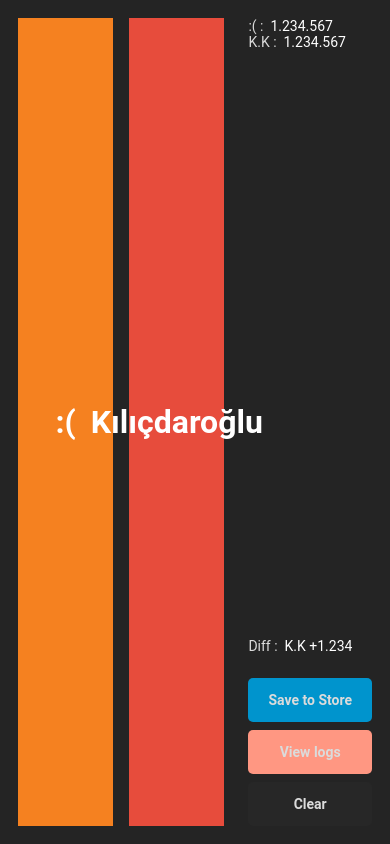
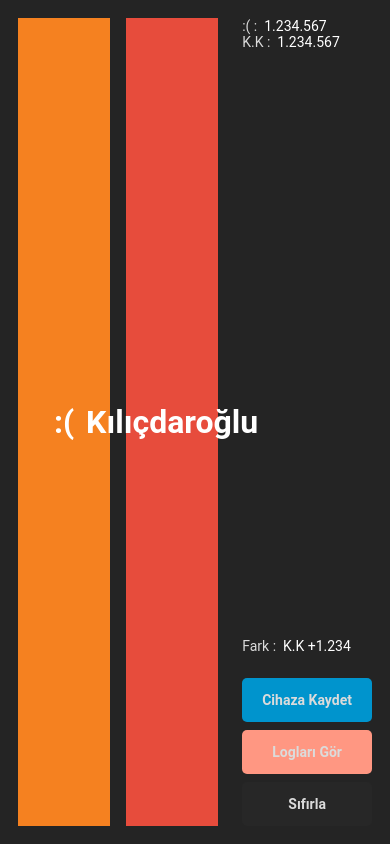
Before and after one commit to ugur-eren/election-counter, a React Native app: screen / in a window 390 px wide. Built offline with nearby package versions, Linux system fonts and the light colour scheme.

Commit message:
Change language to Turkish

```diff
--- a/src/Screens/Landing/Landing.tsx
+++ b/src/Screens/Landing/Landing.tsx
@@ -32,13 +32,13 @@
         </View>
 
         <Text>
-          Diff : <Text color="textStrong"> K.K +{NumberFormatter.format(1234)}</Text>
+          Fark : <Text color="textStrong"> K.K +{NumberFormatter.format(1234)}</Text>
         </Text>
 
         <View style={styles.buttons}>
-          <Button>Save to Store</Button>
-          <Button backgroundColor="accent">View logs</Button>
-          <Button backgroundColor="backgroundSecondary">Clear</Button>
+          <Button>Cihaza Kaydet</Button>
+          <Button backgroundColor="accent">Logları Gör</Button>
+          <Button backgroundColor="backgroundSecondary">Sıfırla</Button>
         </View>
       </View>
     </SafeAreaView>
```
